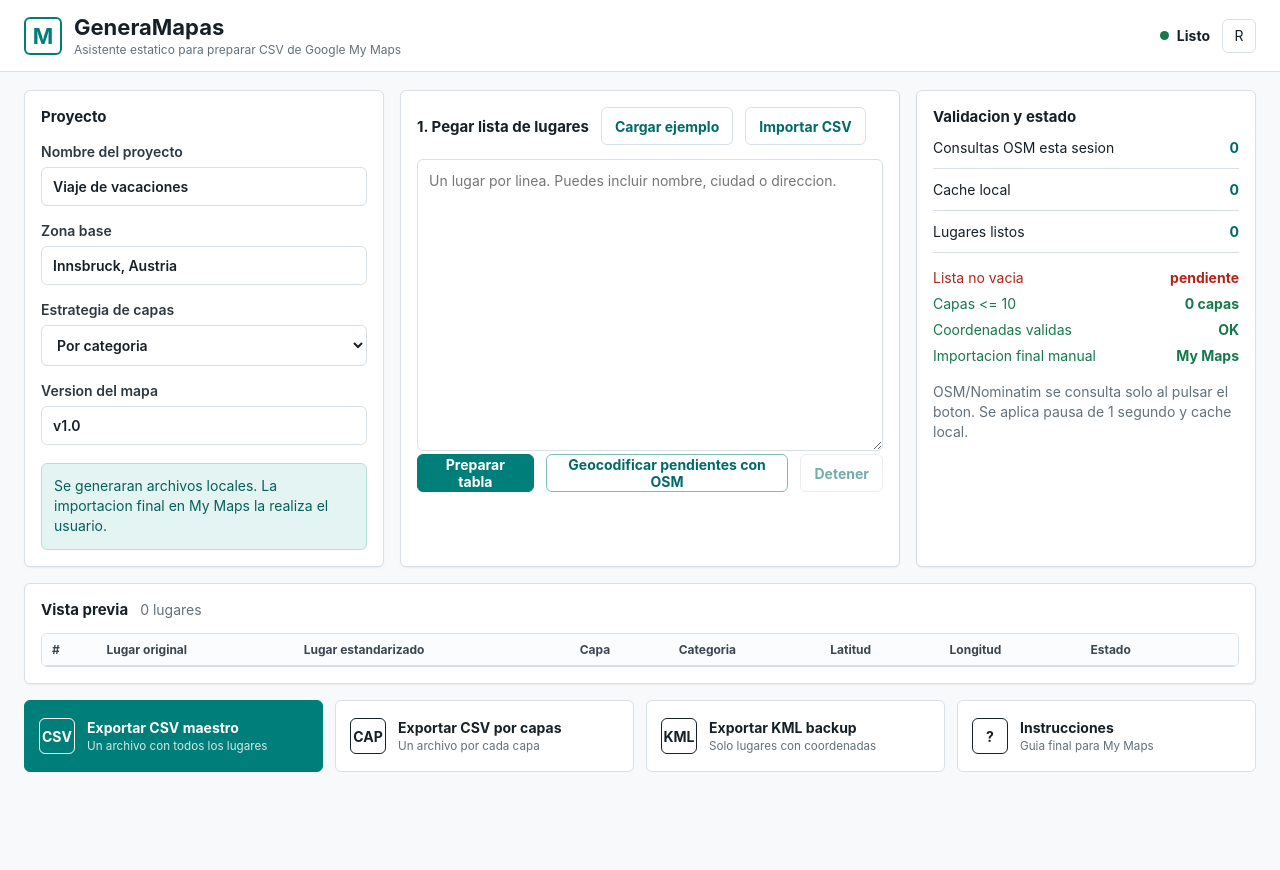
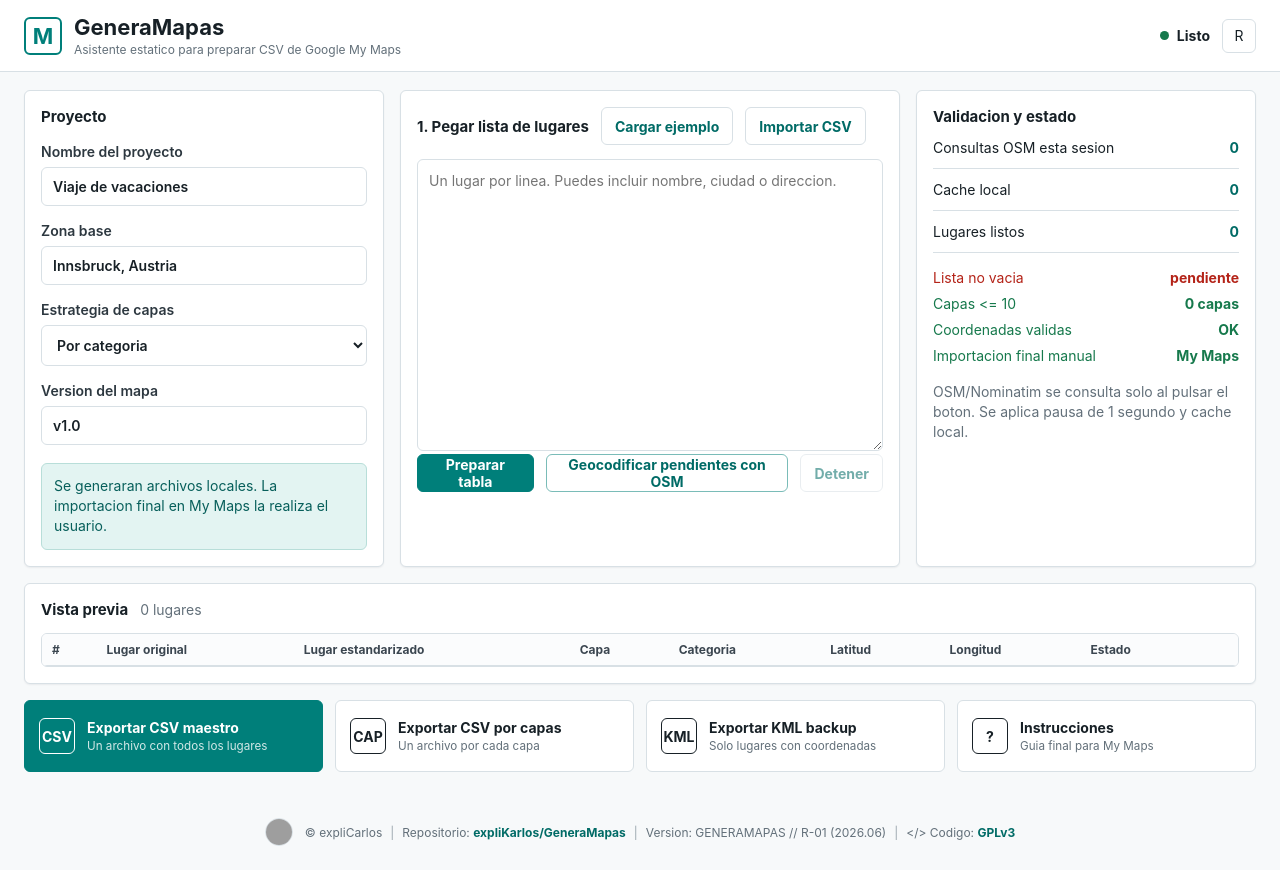
Before and after one commit to expliKarlos/GeneraMapas, a plain HTML site: page index.html in a window 1280 px wide. Before the commit the page ends 800 px from the top, so only its background shows below. Drawn offline with Linux system fonts and the light colour scheme; grey boxes are pictures that could not be loaded.

Commit message:
docs: adapt footer branding

```diff
--- a/index.html
+++ b/index.html
@@ -135,6 +135,16 @@
       </section>
     </main>
 
+    <footer class="site-footer">
+      <img class="footer-logo" src="https://avatars.githubusercontent.com/u/198670303?v=4" alt="expliCarlos" />
+      <p>
+        <span>&copy; expliCarlos</span>
+        <span>Repositorio: <a href="https://github.com/expliKarlos/GeneraMapas">expliKarlos/GeneraMapas</a></span>
+        <span>Version: GENERAMAPAS // R-01 (2026.06)</span>
+        <span>&lt;/&gt; Codigo: <a href="https://www.gnu.org/licenses/gpl-3.0.html">GPLv3</a></span>
+      </p>
+    </footer>
+
     <script src="./app.js"></script>
   </body>
 </html>
--- a/styles.css
+++ b/styles.css
@@ -415,6 +415,48 @@ td {
   gap: 3px;
 }
 
+.site-footer {
+  display: flex;
+  align-items: center;
+  justify-content: center;
+  gap: 12px;
+  padding: 18px 24px 24px;
+  color: var(--muted);
+  font-size: 12px;
+}
+
+.footer-logo {
+  width: 28px;
+  height: 28px;
+  border-radius: 50%;
+  border: 1px solid var(--border);
+}
+
+.site-footer p {
+  display: flex;
+  flex-wrap: wrap;
+  align-items: center;
+  justify-content: center;
+  gap: 8px;
+  margin: 0;
+}
+
+.site-footer span:not(:last-child)::after {
+  content: "|";
+  margin-left: 8px;
+  color: #9aa6ad;
+}
+
+.site-footer a {
+  color: var(--accent-strong);
+  font-weight: 650;
+  text-decoration: none;
+}
+
+.site-footer a:hover {
+  text-decoration: underline;
+}
+
 @media (max-width: 1100px) {
   .app-shell {
     grid-template-columns: 1fr 1fr;
@@ -443,4 +485,10 @@ td {
   .exports {
     grid-template-columns: 1fr;
   }
+
+  .site-footer {
+    align-items: center;
+    flex-direction: column;
+    text-align: center;
+  }
 }
```
